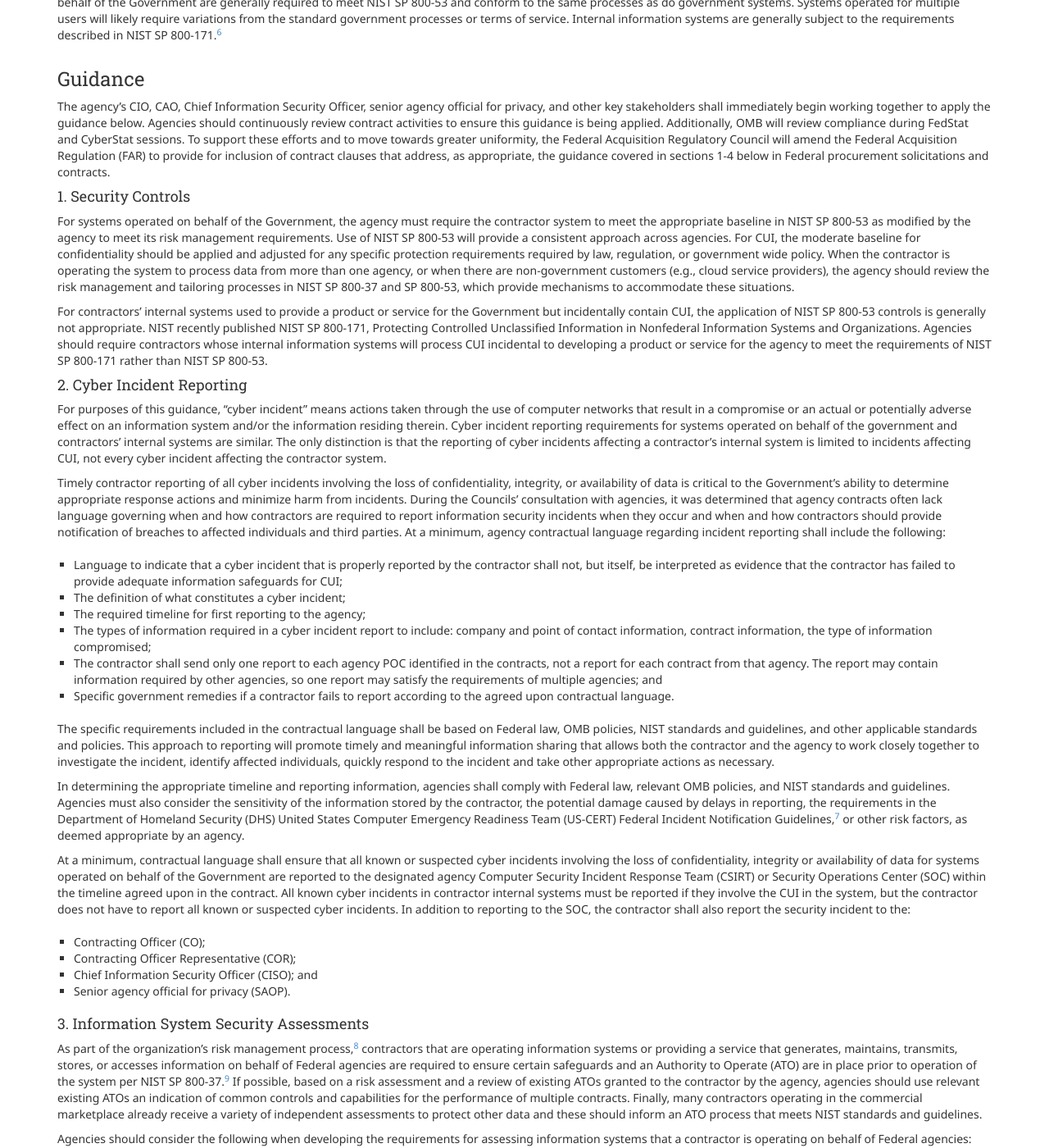
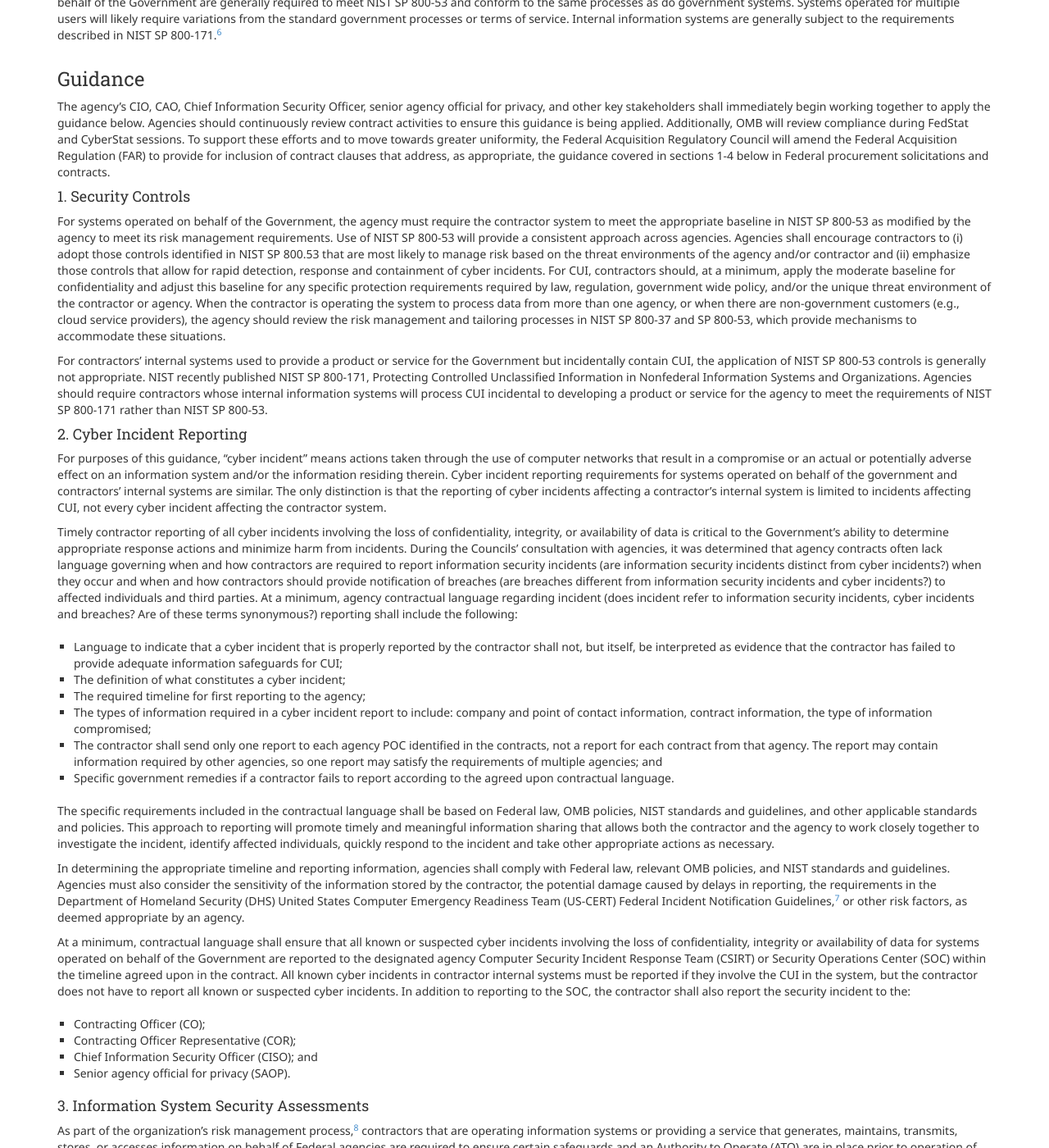
Before and after one commit to WhiteHouse/cyber-acquisitions, a Jekyll site: the page built from index.md, in a window 1280 px wide and 1400 px high, scrolled down 3495 px. Shown: the whole window at 82% size. Built offline with Jekyll 4.4.1, drawn with Linux system fonts in a browser that asks for light colours; some of the changed text lies outside the part shown.

Commit message:
Edits recommended by FireEye
FireEye recommends the attached edits to the proposed guidance, which are focused on (1) ensuring timely breach detection, response and containment and (2) encouraging organizations to actively hunt within their systems for indicators of ongoing persistent threat actors.  Please do not hesitate to contact us with any questions or comments.

```diff
--- a/index.md
+++ b/index.md
@@ -109,14 +109,14 @@ The agency’s CIO, CAO, Chief Information Security Officer, senior agency offic
 To support these efforts and to move towards greater uniformity, the Federal Acquisition Regulatory Council will amend the Federal Acquisition Regulation (FAR) to provide for inclusion of contract clauses that address, as appropriate, the guidance covered in sections 1-4 below in Federal procurement solicitations and contracts.
 
 #### 1.  Security Controls
-For systems operated on behalf of the Government, the agency must require the contractor system to meet the appropriate baseline in NIST SP 800-53 as modified by the agency to meet its risk management requirements.  Use of NIST SP 800-53 will provide a consistent approach across agencies.  For CUI, the moderate baseline for confidentiality should be applied and adjusted for any specific protection requirements required by law, regulation, or government wide policy.  When the contractor is operating the system to process data from more than one agency, or when there are non-government customers (e.g., cloud service providers), the agency should review the risk management and tailoring processes in NIST SP 800-37 and SP 800-53, which provide mechanisms to accommodate these situations.
+For systems operated on behalf of the Government, the agency must require the contractor system to meet the appropriate baseline in NIST SP 800-53 as modified by the agency to meet its risk management requirements.  Use of NIST SP 800-53 will provide a consistent approach across agencies. Agencies shall encourage contractors to (i) adopt those controls identified in NIST SP 800.53 that are most likely to manage risk based on the threat environments of the agency and/or contractor and (ii) emphasize those controls that allow for rapid detection, response and containment of cyber incidents.  For CUI, contractors should, at a minimum, apply the moderate baseline for confidentiality and adjust this baseline for any specific protection requirements required by law, regulation,  government wide policy, and/or the unique threat environment of the contractor or agency.  When the contractor is operating the system to process data from more than one agency, or when there are non-government customers (e.g., cloud service providers), the agency should review the risk management and tailoring processes in NIST SP 800-37 and SP 800-53, which provide mechanisms to accommodate these situations.
 
 For contractors’ internal systems used to provide a product or service for the Government but incidentally contain CUI, the application of NIST SP 800-53 controls is generally not appropriate.  NIST recently published NIST SP 800-171, Protecting Controlled Unclassified Information in Nonfederal Information Systems and Organizations.  Agencies should require contractors whose internal information systems will process CUI incidental to developing a product or service for the agency to meet the requirements of NIST SP 800-171 rather than NIST SP 800-53.
 
 #### 2.  Cyber Incident Reporting
 For purposes of this guidance, “cyber incident” means actions taken through the use of computer networks that result in a compromise or an actual or potentially adverse effect on an information system and/or the information residing therein.  Cyber incident reporting requirements for systems operated on behalf of the government and contractors’ internal systems are similar.  The only distinction is that the reporting of cyber incidents affecting a contractor’s internal system is limited to incidents affecting CUI, not every cyber incident affecting the contractor system.
 
-Timely contractor reporting of all cyber incidents involving the loss of confidentiality, integrity, or availability of data is critical to the Government’s ability to determine appropriate response actions and minimize harm from incidents.  During the Councils’ consultation with agencies, it was determined that agency contracts often lack language governing when and how contractors are required to report information security incidents when they occur and when and how contractors should provide notification of breaches to affected individuals and third parties.  At a minimum, agency contractual language regarding incident reporting shall include the following:
+Timely contractor reporting of all cyber incidents involving the loss of confidentiality, integrity, or availability of data is critical to the Government’s ability to determine appropriate response actions and minimize harm from incidents.  During the Councils’ consultation with agencies, it was determined that agency contracts often lack language governing when and how contractors are required to report information security incidents (are information security incidents distinct from cyber incidents?) when they occur and when and how contractors should provide notification of breaches (are breaches different from information security incidents and cyber incidents?) to affected individuals and third parties.  At a minimum, agency contractual language regarding incident (does incident refer to information security incidents, cyber incidents and breaches? Are of these terms synonymous?) reporting shall include the following:
 
  * Language to indicate that a cyber incident that is properly reported by the contractor shall not, but itself, be interpreted as evidence that the contractor has failed to provide adequate information safeguards for CUI;
  * The definition of what constitutes a cyber incident;
@@ -148,20 +148,22 @@ Agencies should consider the following when developing the requirements for asse
 
 Security assessments not only confirm that contractors are maintaining their security posture; they also allow the agency to validate the maintenance of the previously performed independent assessment.
 
-The agency should specify that the contractor will afford the agency access to the contractor’s facilities, installations, operations, documentation, databases, IT systems, devices, and personnel used in performance of the contract, regardless of location.  Access shall be provided to the extent required to conduct an inspection, evaluation, investigation or audit and to preserve evidence of information security incidents. Finally, agencies should include contract language requiring that, prior to contract closeout, the contractor must:
+The agency should specify that the contractor will afford the agency access to the contractor’s facilities, installations, operations, documentation, databases, IT systems, devices, and personnel used in performance of the contract, regardless of location.  Access shall be provided to the extent required to conduct an inspection, evaluation, investigation or audit and to preserve evidence of information security incidents (same question as above: is an information security incident different from a cyber incident?). Finally, agencies should include contract language requiring that, prior to contract closeout, the contractor must:
 
  * Certify and confirm the sanitization of government and government-activity-related files and information; and
- * Submit the certification to the Contracting Contracting Officer following the template provided in NIST SP 800-88 Guidelines for Media Sanitization.[^11]
+ * Submit the certification to the Contracting Officer following the template provided in NIST SP 800-88 Guidelines for Media Sanitization.[^11]
 
 The agency should then review the contractor’s sanitization certification to make sure any risk has been mitigated.  To the extent that a contractor generated, maintained, transmitted, stored, or processed PII, the SAOP should review the certification.
 
-Agencies should identify in the contract solicitation how they expect the contractor to demonstrate in its proposal that it meets the requirements of NIST SP 800-171, including the security assessment for contractor internal systems. This can range, depending upon the impact level of the information at risk, from simple attestation of compliance to detailed description of the system’s security architecture, controls, and provision of supporting test data.
+Agencies should identify in the contract solicitation how they expect the contractor to demonstrate in its proposal that it meets the requirements of NIST SP 800-171, including the security assessment for contractor internal systems. This should include a description of the system’s security architecture, controls, and provision of supporting test data in varying levels of detail depending upon the level of information at risk.
 
 #### 4.  Information Security Continuous Monitoring
 Due to the increase and complexity of information security incidents, and the need to react quickly, the Federal Government has prioritized Information Security Continuous Monitoring (ISCM), an initiative identified in NIST SP 800-53 and OMB Memorandum M-14-03.[^12]  ISCM is defined in NIST SP 800-137[^13]  “as maintaining ongoing awareness of information security, vulnerabilities, and threats to support organizational risk management decisions” but is not limited to a specific program or technology. To assist agencies in establishing ISCM capabilities quickly, the DHS has created the Continuous Diagnostics and Mitigation (CDM) program and much of the information reported under ISCM is required under existing OMB guidance.  If the agency determines that providing the DHS CDM capabilities to a contractor operating information systems on behalf of the Government is not feasible, the contract must ensure that at a minimum:
 
  * Contractor-operated systems meet or exceed the information security continuous monitoring requirements identified in M-14-03; and
  * The agency may elect to perform information security continuous monitoring and IT security scanning of contractor systems with tools and infrastructure of its choosing.
+
+As CDM does not assess whether a system is already compromised, the agency may also require contractors to periodically evaluate their systems for indicators or other evidence of persistent threat actors.
 
 While existing contracts may direct the contractor to self-report required ISCM information to the agency, this approach may no longer be sufficient.  Agencies and contractors must therefore work together to determine and implement an appropriate solution that fulfills the ISCM requirements. Agencies should work with DHS to ensure that the proposed solution fulfills the ISCM requirements identified in FISMA.
 
```
